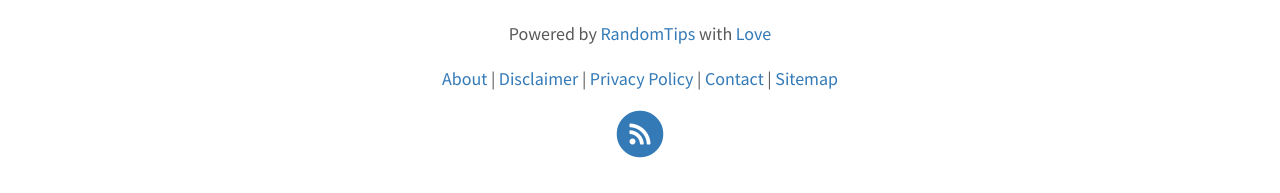
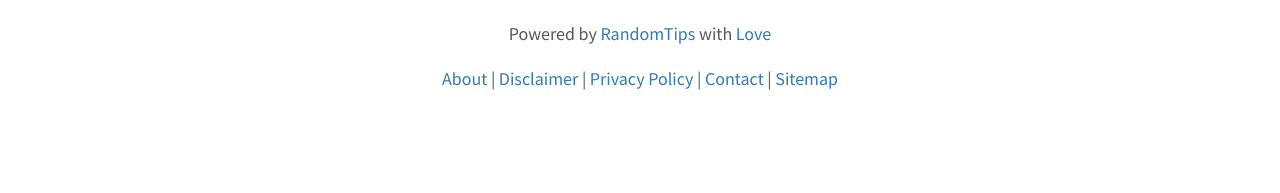
Before and after one commit to akunewb/akunewb.github.i, a Jekyll site: the page built from index.html, in a window 1280 px wide. Shown: the part 1842-2035 px from the top of the page. Built offline with Jekyll 4.4.1, drawn with Linux system fonts in a browser that asks for light colours; the list of posts is cut into pages by our own code; after the commit the page ends 1990 px from its top, so only the background shows below that.

Commit message:
Update icons.md

```diff
--- a/_includes/social/icons.md
+++ b/_includes/social/icons.md
@@ -2,11 +2,7 @@
 <li>
     <a feed.xml href="{{ site.data.social.feed.path | default: 'feed.xml' | relative_url }}"
        title="{{ site.data.language.str_rss_follow | default: 'Follow RSS feed' }}">
-        <span class="fa-stack fa-lg">
-            <i class="fas fa-circle fa-stack-2x"></i>
-            <i class="fas fa-rss fa-stack-1x fa-inverse"></i>
-        </span>
-    </a>
+        </a>
 </li>
 {% endif %}
 
```
